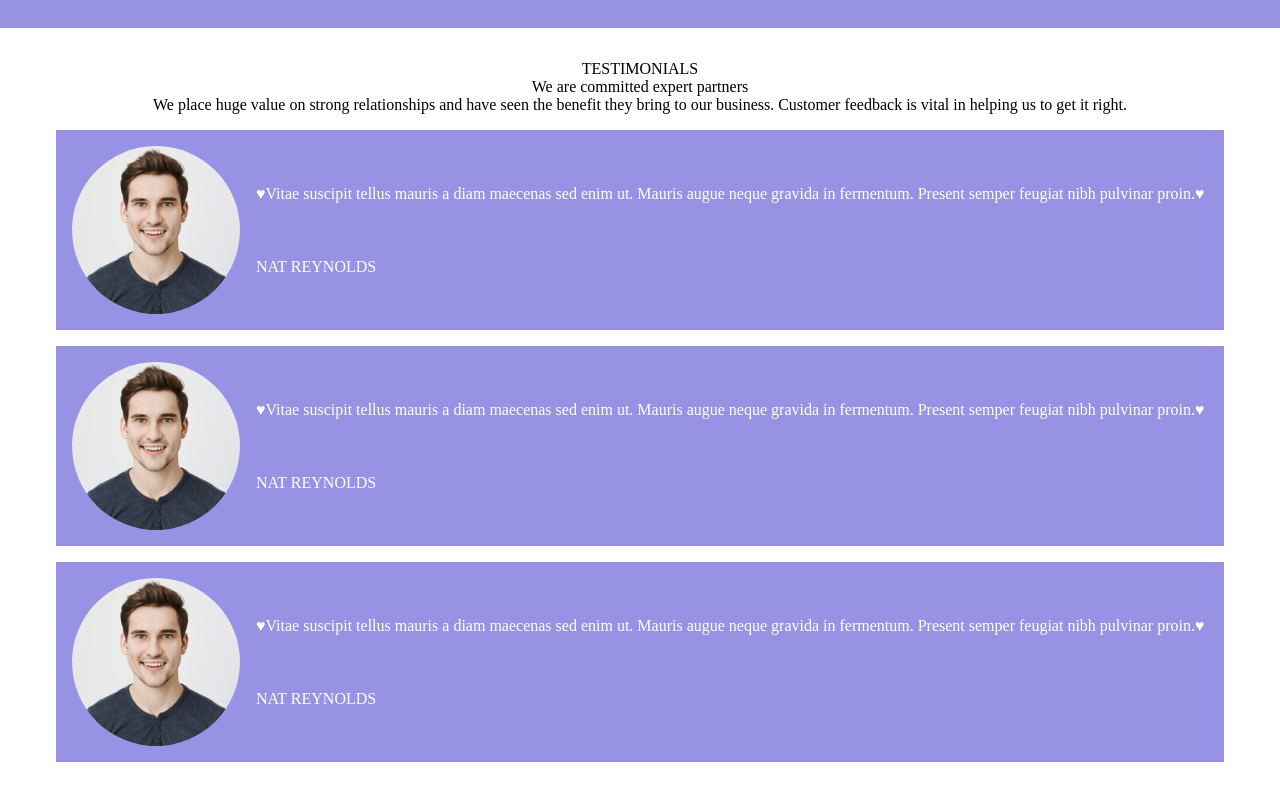
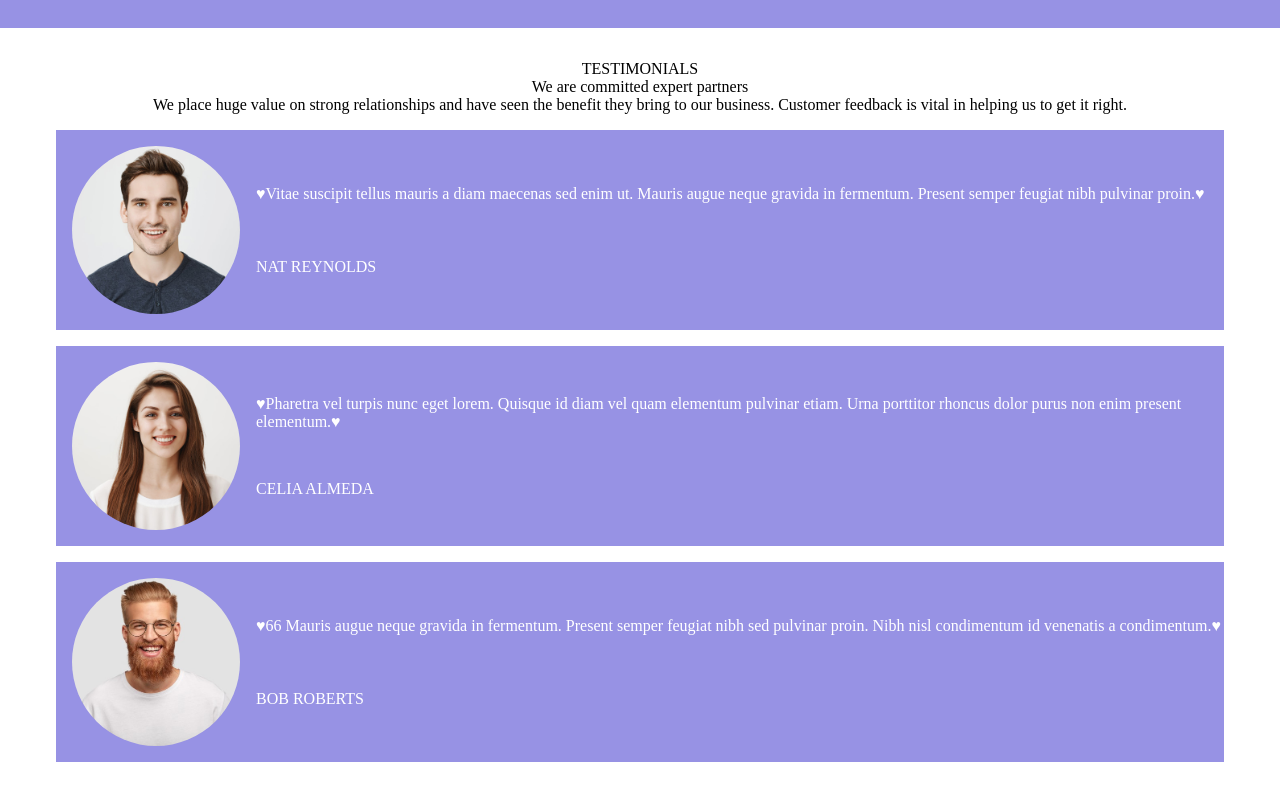
Before and after one commit to PaoloCardinale09/htmlcss-responsive-layout, a plain HTML site: page index.html in a window 1280 px wide. Shown: the part 1250-2050 px from the top of the page. Drawn offline with Linux system fonts and the light colour scheme.

Commit message:
change text section 3

```diff
--- a/index.html
+++ b/index.html
@@ -152,27 +152,26 @@
 			<div class="card-section3 d-flex">
 				<div class="d-flex shrinkzero">
 
-					<img src="./img/testimonial1.jpg" alt="testimonial">
+					<img src="./img/testimonial2.jpg" alt="testimonial">
 				</div>
 				<div class=" text-in-card d-flex">
 
-					<p>&hearts;Vitae suscipit tellus mauris a diam maecenas sed enim ut. Mauris augue neque gravida in
-						fermentum. Present semper
-						feugiat nibh pulvinar proin.&hearts;</p>
-					<span>NAT REYNOLDS</span>
+					<p>&hearts;Pharetra vel turpis nunc eget lorem. Quisque id diam vel quam elementum pulvinar etiam.
+						Urna porttitor rhoncus dolor purus non enim present elementum.&hearts;</p>
+					<span>CELIA ALMEDA</span>
 				</div>
 			</div>
 			<div class="card-section3 d-flex">
 				<div class="d-flex shrinkzero">
 
-					<img src="./img/testimonial1.jpg" alt="testimonial">
+					<img src="./img/testimonial3.jpg" alt="testimonial">
 				</div>
 				<div class=" text-in-card d-flex">
 
-					<p>&hearts;Vitae suscipit tellus mauris a diam maecenas sed enim ut. Mauris augue neque gravida in
-						fermentum. Present semper
-						feugiat nibh pulvinar proin.&hearts;</p>
-					<span>NAT REYNOLDS</span>
+					<p>&hearts;66 Mauris augue neque gravida in fermentum. Present semper feugiat nibh sed pulvinar
+						proin.
+						Nibh nisl condimentum id venenatis a condimentum.&hearts;</p>
+					<span>BOB ROBERTS</span>
 				</div>
 			</div>
 
```
